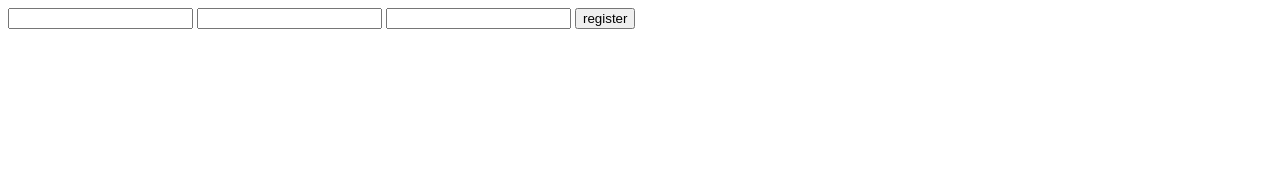
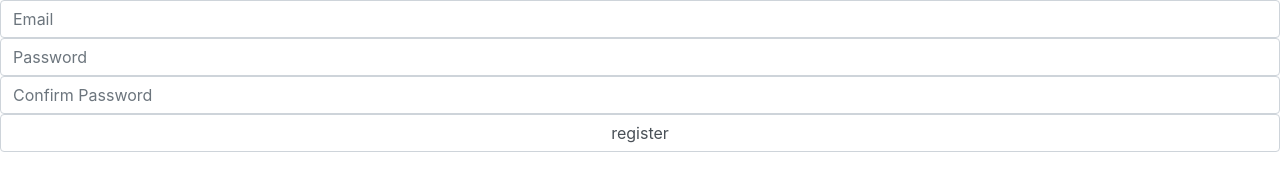
Before and after one commit to Arashr8/todo-backend, a website: page client/user/register.ejs in a window 1280 px wide. Drawn offline with nearby package versions, Linux system fonts and the light colour scheme; files that its build step writes are made by us from their sources.

Commit message:
Added som css

```diff
--- a/client/user/form.js
+++ b/client/user/form.js
@@ -21,10 +21,13 @@ function isValidForm() {
     //Validate email address
     const email = document.getElementById("user-email")
     if (email.value == "") {
-        error_placeholder.innerHTML = "Please insert your email address"
+        error_placeholder.innerHTML = "Email is required"
         return false
     }
-
+    if (password.value == "") {
+        error_placeholder.innerHTML = "Passwords is required"
+        return false
+    }
     if (password.value != confirmed_password.value) {
         error_placeholder.innerHTML = "Passwords is not matched"
         return false
--- a/client/user/login.ejs
+++ b/client/user/login.ejs
@@ -7,17 +7,21 @@
     <title>Register User</title>
     <meta name="description" content="">
     <meta name="viewport" content="width=device-width, initial-scale=1">
+    <link rel="stylesheet" href="https://maxcdn.bootstrapcdn.com/bootstrap/4.5.2/css/bootstrap.min.css">
+    <link rel="stylesheet" href="https://cdnjs.cloudflare.com/ajax/libs/font-awesome/4.7.0/css/font-awesome.min.css">
+    <link rel="stylesheet" href="style.css">
 </head>
 
 <body>
 
     <span style="color: red;" id="errors">
     </span>
-    <form>
-        <input type="email" name="email" id="user-email" required>
-        <input type="password" name="password" id="user-password" required>
-        <input type="button" value="login" id="loginBtn">
+    <form class="form-group">
+        <input class="form-control" placeholder="Email" type="email" name="email" id="user-email" required>
+        <input class="form-control" placeholder="Password" type="password" name="password" id="user-password" required>
+        <input class="form-control" type="button" value="login" id="loginBtn">
     </form>
+    <a href="/user/register">Sign Up</a>
     <script src="./form.js"></script>
 </body>
 
--- a/client/user/register.ejs
+++ b/client/user/register.ejs
@@ -5,6 +5,9 @@
     <meta charset="utf-8">
     <meta http-equiv="X-UA-Compatible" content="IE=edge">
     <title>Register User</title>
+    <link rel="stylesheet" href="https://maxcdn.bootstrapcdn.com/bootstrap/4.5.2/css/bootstrap.min.css">
+    <link rel="stylesheet" href="https://cdnjs.cloudflare.com/ajax/libs/font-awesome/4.7.0/css/font-awesome.min.css">
+    <link rel="stylesheet" href="style.css">
     <meta name="description" content="">
     <meta name="viewport" content="width=device-width, initial-scale=1">
 </head>
@@ -14,11 +17,11 @@
     <span id="errors" style="color:red"></span>
     <span id="info" style="color:green"></span>
 
-    <form>
-        <input type="email" name="email" id="user-email">
-        <input type="password" name="password" id="user-password">
-        <input type="password" name="confirm-password" id="user-confirmed-password">
-        <input type="button" value="register" id="registerBtn">
+    <form class="form-group">
+        <input class="form-control" placeholder="Email" type="email" name="email" id="user-email" required>
+        <input class="form-control" placeholder="Password" type="password" name="password" id="user-password" required>
+        <input class="form-control" placeholder="Confirm Password" type="password" name="confirm-password" id="user-confirmed-password" required>
+        <input class="form-control" type="button" value="register" id="registerBtn">
     </form>
     <script src="./form.js"></script>
 </body>
```
